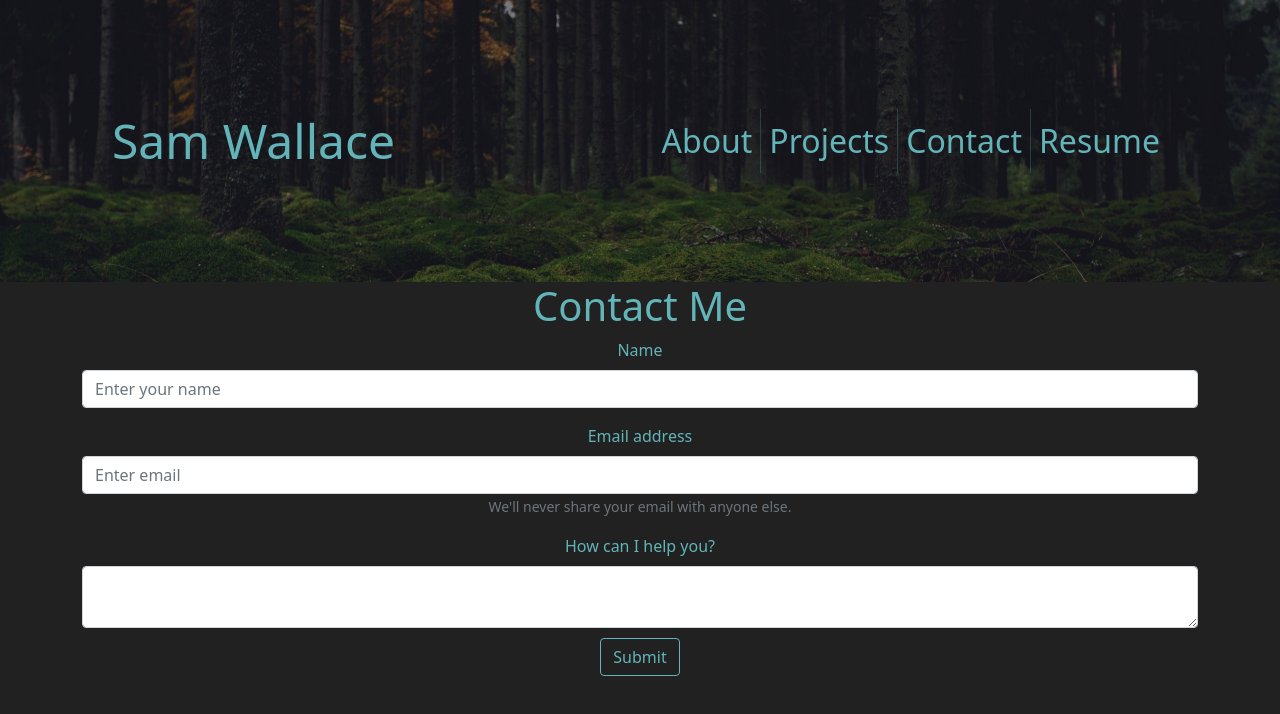
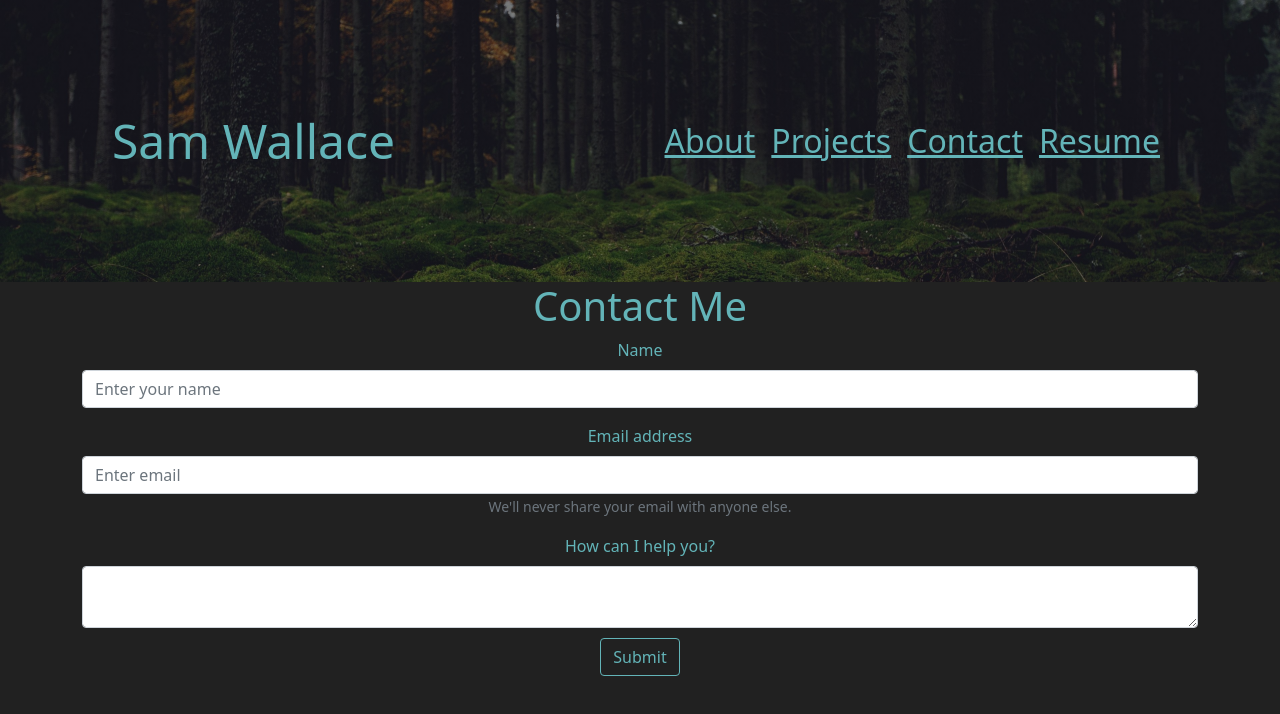
Before and after one commit to sammymayhem/reacto-portfolium-2, a React (Create React App) app: page /#/contact in a window 1280 px wide. Shown: the top 714 px of the page. Built offline with nearby package versions, Linux system fonts and the light colour scheme.

Commit message:
touched up contact form

```diff
--- a/src/components/Navigation.js
+++ b/src/components/Navigation.js
@@ -22,11 +22,8 @@ function Navigation() {
                         <Navbar.Collapse id="responsive-navbar-nav">
                             <Nav className="ms-auto" id="links">
                                 <Nav.Link as={Link} to="/">About</Nav.Link>
-                                <div className="vr break" />
                                 <Nav.Link as={Link} to="/project">Projects</Nav.Link>
-                                <div className="vr break" />
                                 <Nav.Link as={Link} to="/contact">Contact</Nav.Link>
-                                <div className="vr break" />
                                 <Nav.Link as={Link} to="/resume">Resume</Nav.Link>
                             </Nav>
                         </Navbar.Collapse>
--- a/src/styles/Contact.css
+++ b/src/styles/Contact.css
@@ -6,11 +6,11 @@
 
 .App {
     background-color: var(--body-bg);
-    text-align: center;
 }
 
 #container {
     background-color: var(--body-bg) !important;
+    text-align: center;
 }
 
 /* .contact-me {
--- a/src/styles/Navigation.css
+++ b/src/styles/Navigation.css
@@ -15,6 +15,7 @@
 
 #navbar a {
     color: var(--secondary-1);
+    text-decoration: underline;
 }
 
 .break {
```
